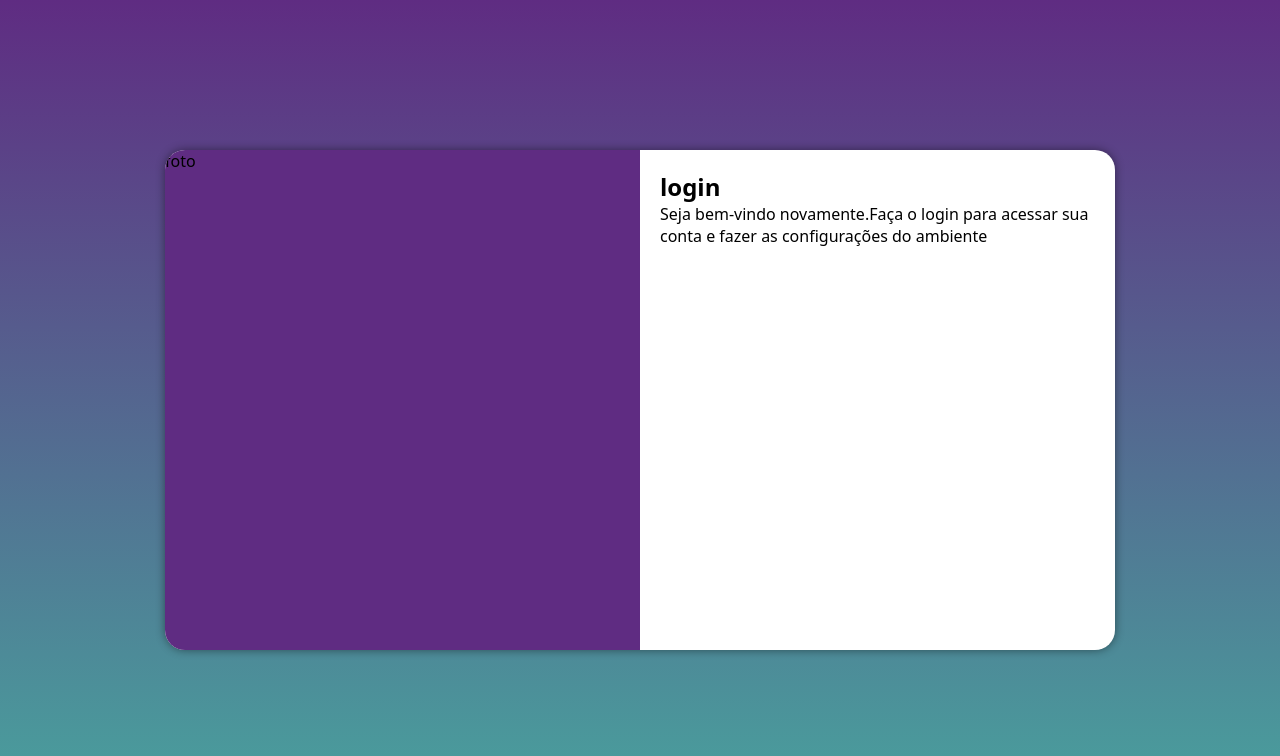
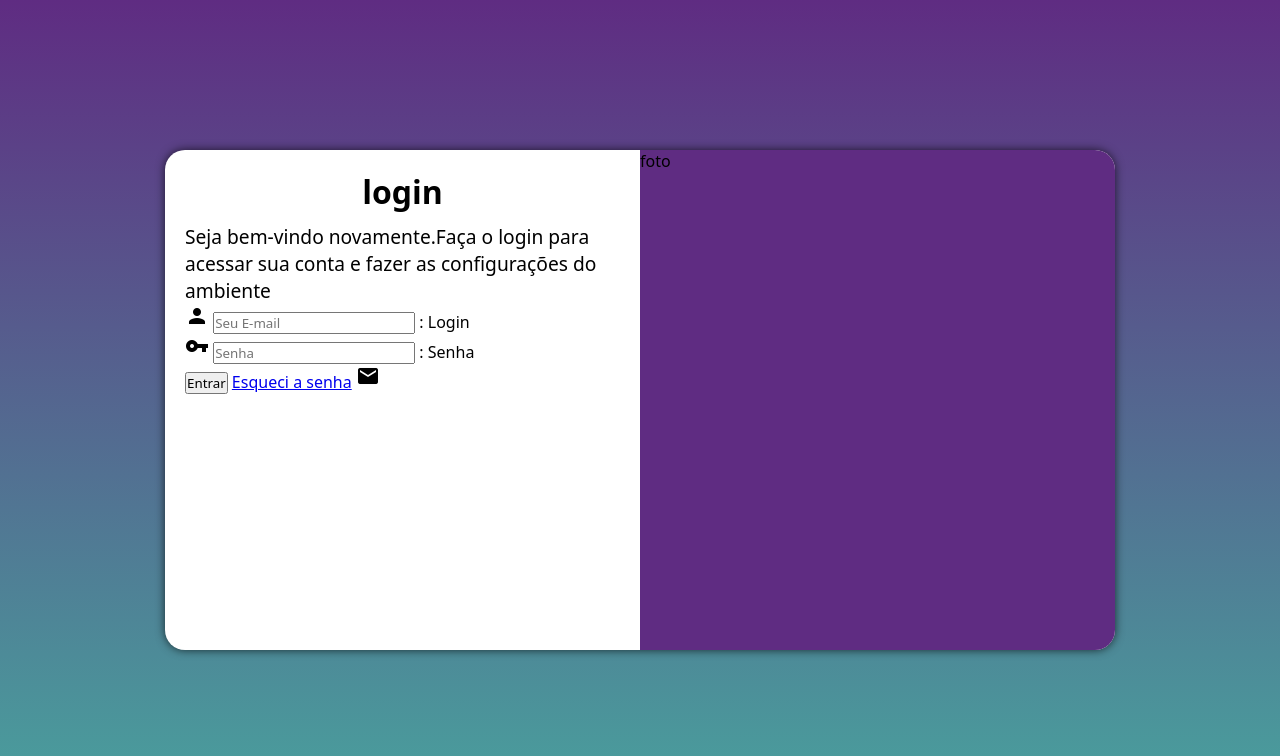
Before and after one commit to Efidiego/projeto-login, a plain HTML site: page index.html in a window 1280 px wide. Drawn offline with Linux system fonts and the light colour scheme.

Commit message:
ajustando tela login

```diff
--- a/estilos/media-querys.css
+++ b/estilos/media-querys.css
@@ -44,13 +44,23 @@ Grandes Telas: acima de 1200px
 
         }
         section#login > div#imagem {
-            float: left;
+            float: right;
             width: 50%;
             height: 100%;
         }
 
         section#login > div#formulario {
-            float: right;
+            float: left;
             width: 50%;
         }
-}
+
+        div#formulario > h1 {
+            font-size: 2em;
+        }
+
+        div#formulario > p {
+            font-size: 1.2em;
+        }
+
+
+    }
--- a/estilos/style.css
+++ b/estilos/style.css
@@ -35,7 +35,7 @@ section#login {
     width: 250px;
     height: 500px;
     border-radius: 20px;
-    box-shadow: 0px 0px 10px rgba(0, 0, 0, 0.450);
+    box-shadow: 0px 0px 10px rgba(0, 0, 0, 0.699);
 
     transition: width 0.3s, height 0.3s;
     transition-timing-function: ease;
@@ -52,6 +52,12 @@ section#login > div#imagem {
 section#login > div#formulario {
     display: block;
     padding: 20px;
+}
+div#formulario > h1 {
+    text-align: center;
+    margin-bottom: 10px;
+}
 
-
+div#formulario > p {
+    font-size: 0.8em;
 }
--- a/index.html
+++ b/index.html
@@ -4,6 +4,7 @@
     <meta charset="UTF-8">
     <meta name="viewport" content="width=device-width, initial-scale=1.0">
     <title>Login</title>
+     <link  href="https://fonts.googleapis.com/icon?family=Material+Icons" rel="stylesheet">
     <link rel="stylesheet" href="estilos/style.css">
     <link rel="stylesheet" href="estilos/media-querys.css">
 </head>
@@ -18,7 +19,20 @@
                 <p>Seja bem-vindo novamente.Faça o login para acessar sua conta e fazer as configurações do ambiente
                 </p>
                 <form action="login.php" method="post">
-
+                 <div class="campo">
+                      <i class="material-icons">person</i>
+                      <input type="email" name="login" id="ilogin" placeholder="Seu E-mail" autocomplete="email"
+                      required maxlength="30">
+                      <label for="ilogin">: Login</label>
+                    </div>
+                 <div class="campo">
+                    <i class="material-icons">vpn_key</i>
+                      <input type="password" name="senha" id="isenha" placeholder="Senha" autocomplete="current-password"
+                      required minlength="8" maxlength="20">
+                      <label for="isenha">: Senha</label>
+                 </div>
+                 <input type="submit" value="Entrar">
+                 <a href="esqueci.html">Esqueci a senha</a> <i class="material-icons">mail</i>
                 </form>
             </div>
         </section>
```
